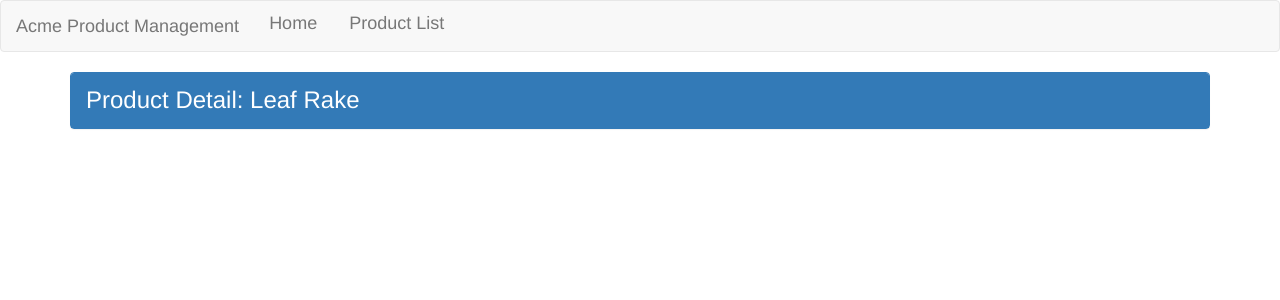
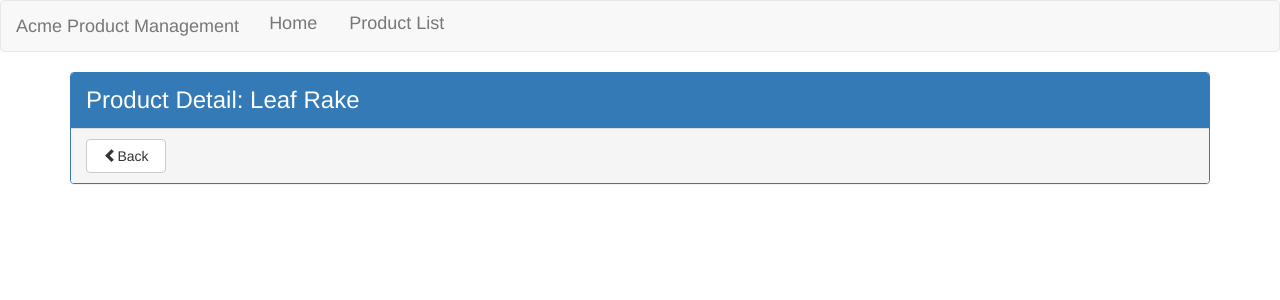
Before and after one commit to bowen-cheng/apm, an Angular app: page /products/1 in a window 1280 px wide. Shown: the top 300 px of the page. Built offline with nearby package versions, Linux system fonts and the light colour scheme.

Commit message:
Activate route with code
The route parameters are passed by calling an Angular function.

```diff
--- a/src/app/products/product-detail/product-detail.component.html
+++ b/src/app/products/product-detail/product-detail.component.html
@@ -3,4 +3,10 @@
   <div class="panel-heading">
     {{pageTitle + ": " + product.productName}}
   </div>
+  <div class="panel-footer">
+    <button class="btn btn-default" style="width: 80px"
+            (click)="onBack()">
+      <i class="glyphicon glyphicon-chevron-left"></i>Back
+    </button>
+  </div>
 </div>
--- a/src/app/products/product-detail/product-detail.component.ts
+++ b/src/app/products/product-detail/product-detail.component.ts
@@ -1,5 +1,5 @@
 import { Component, OnInit } from '@angular/core';
-import { ActivatedRoute } from '@angular/router';
+import { ActivatedRoute, Router } from '@angular/router';
 
 import { Product } from '../product';
 import { ProductService } from '../product.service';
@@ -15,15 +15,21 @@ export class ProductDetailComponent implements OnInit {
   pageTitle: string = 'Product Detail';
   product: Product;
 
-  constructor(private route: ActivatedRoute, private _productService: ProductService) {
+  constructor(private activatedRoute: ActivatedRoute,
+              private _productService: ProductService,
+              private router: Router) {
   }
 
   ngOnInit() {
     // The '+' symbol is a JS shortcut for converting strings to numbers
-    const id: number = +this.route.snapshot.paramMap.get('id');
+    const id: number = +this.activatedRoute.snapshot.paramMap.get('id');
 
     this._productService.getProducts().subscribe((products: Product[]) => {
       this.product = products.filter(value => value.productId === id).pop();
     });
   }
+
+  onBack(): void {
+    this.router.navigate(['products']);
+  }
 }
```
